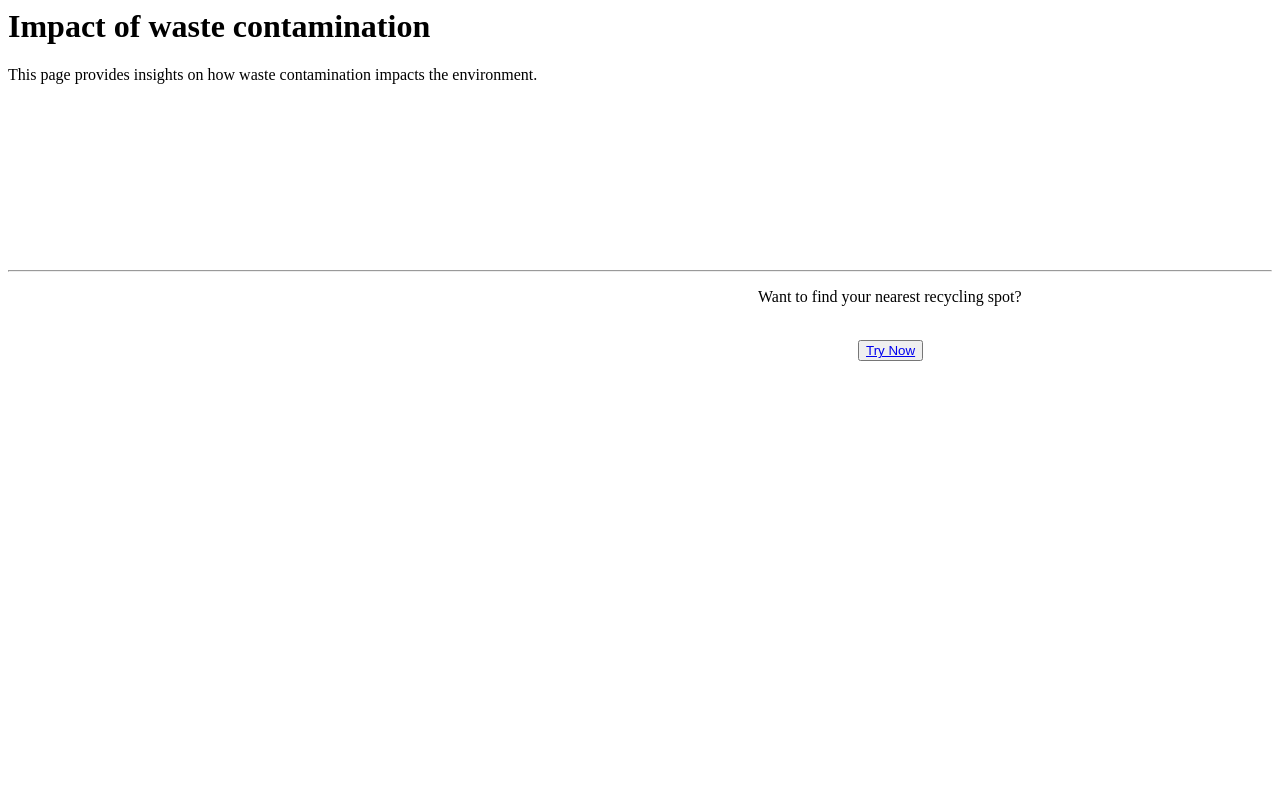
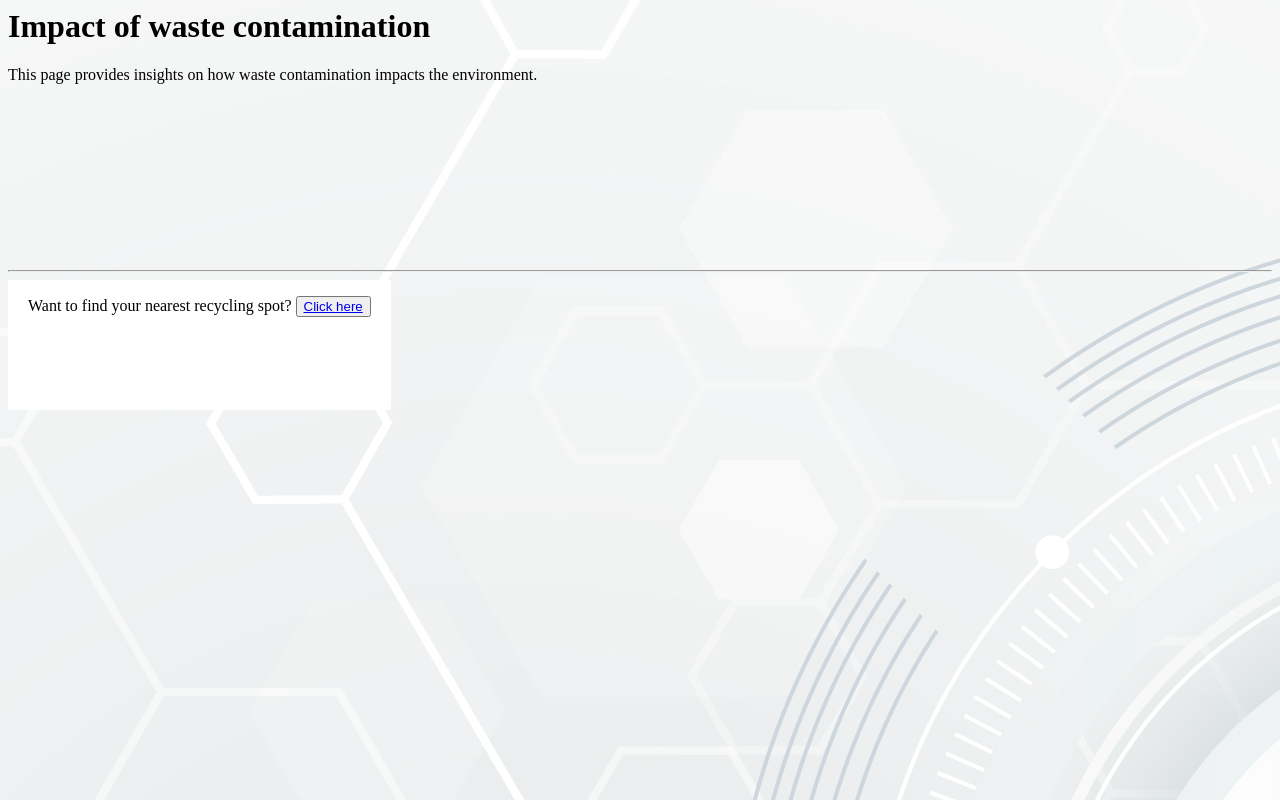
Before and after one commit to Nithin-G-R/tp18, a Flask app: template templates/InfoPages/analysis.html in a window 1280 px wide. Run offline with Flask 2, Linux system fonts and the light colour scheme; the template is opened without the code that fills it, so the values that code supplies are empty.

Commit message:
Update analysis.html

```diff
--- a/templates/InfoPages/analysis.html
+++ b/templates/InfoPages/analysis.html
@@ -1,3 +1,12 @@
+<head>
+    <style>
+        body  {
+          background-image: url("/static/img/ai_back.jpg");
+          background-color: #cccccc;
+        }
+    </style>
+</head>
+<body>
 <h1>Impact of waste contamination</h1>
 <p>This page provides insights on how waste contamination impacts the environment.</p>
 
@@ -12,5 +21,12 @@
 <br>
 <hr>
 
-<p class="w3-text" style="margin-left: 750px;">Want to find your nearest recycling spot?</p><br>
-        <button class="forum_button" style="margin-left: 850px"><a href="/map">Try Now</a></button>
+<!--<p class="w3-text" style="margin-left: 750px;">Want to find your nearest recycling spot?</p><br>-->
+<!--        <button class="forum_button" style="margin-left: 850px"><a href="/map">Try Now</a></button>-->
+
+<div class="w3-display-bottomright" style = "background-color: white; padding-bottom: 6%; position: fixed">
+    <p class="w3-text" style = "margin-right: 20px; margin-left: 20px">Want to find your nearest recycling spot?
+        <button class="forum_button"><a href="/map">Click here</a></button></p>
+    </div>
+
+</body>
```
